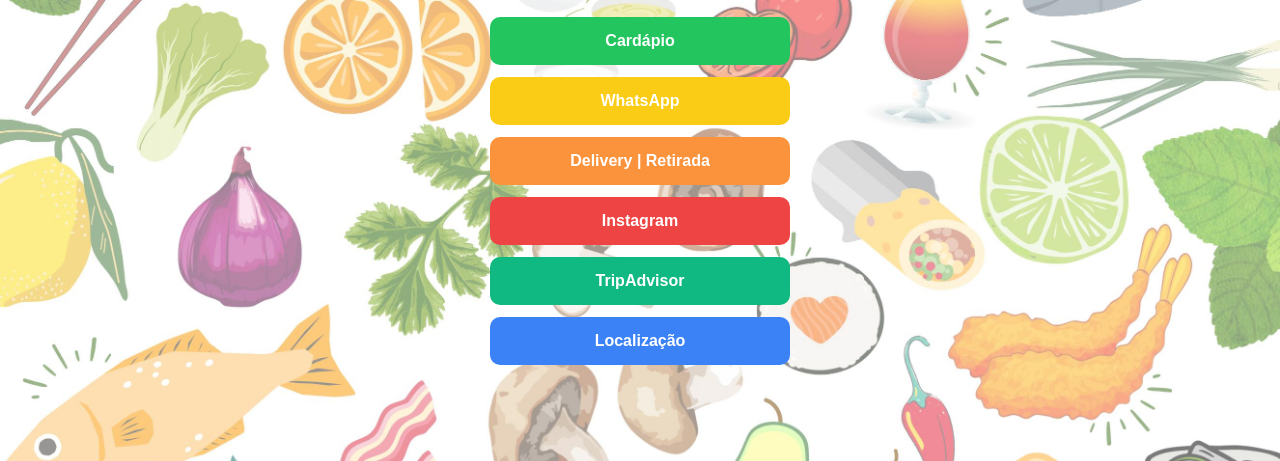
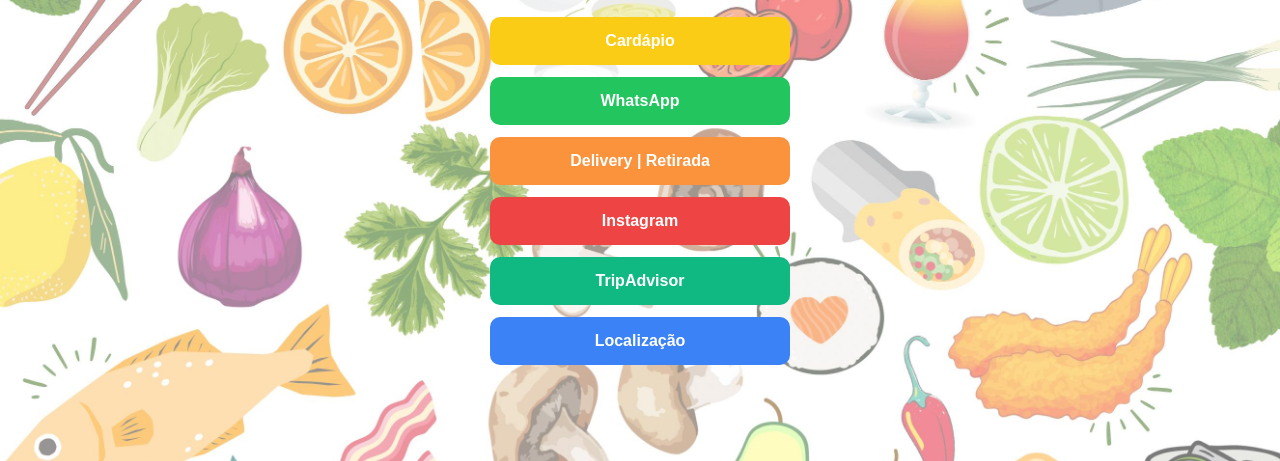
Before and after one commit to jenicqn/astralbeach, a plain HTML site: page index.html in a window 1280 px wide. Shown: the part 379-840 px from the top of the page. Drawn offline with Linux system fonts and the light colour scheme.

Commit message:
Update index.html

```diff
--- a/index.html
+++ b/index.html
@@ -56,8 +56,8 @@
     }
 
 
-    .button-container a:nth-child(2) { background-color: #facc15; } /* Cardápio */
-    .button-container a:nth-child(1) { background-color: #22c55e; } /* WhatsApp */
+    .button-container a:nth-child(2) { background-color: #22c55e; } /* Cardápio */
+    .button-container a:nth-child(1) { background-color: #facc15; } /* WhatsApp */
     .button-container a:nth-child(3) { background-color: #fb923c; } /* Delivery | Retirada */
     .button-container a:nth-child(4) { background-color: #ef4444; } /* Instagram */
     .button-container a:nth-child(5) { background-color: #10b981; } /* TripAdvisor */
```
